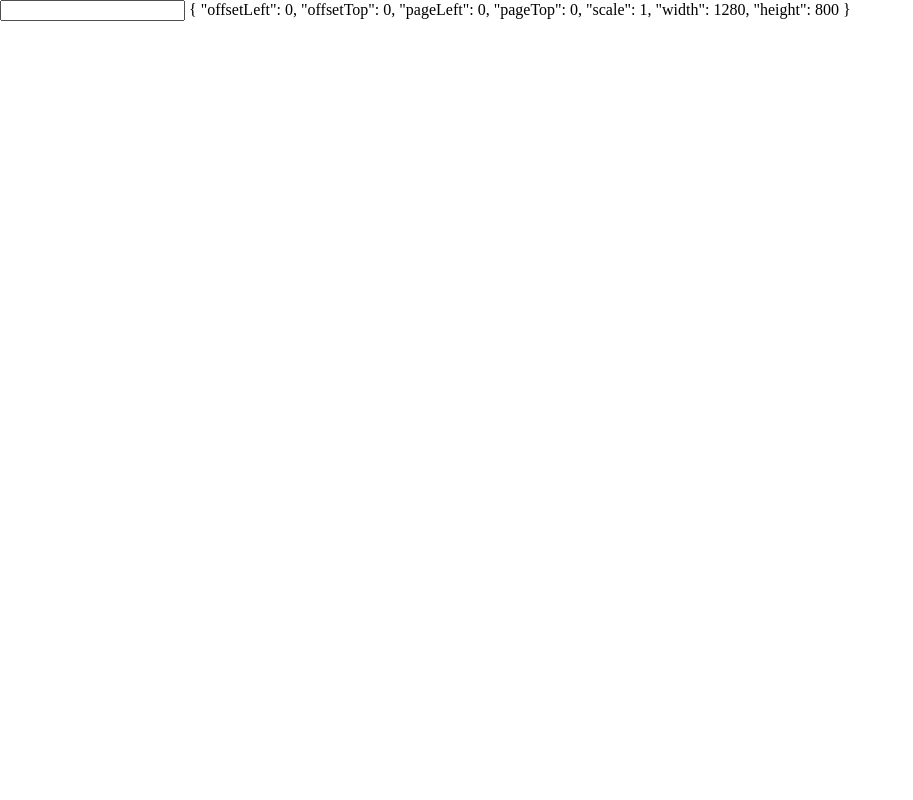
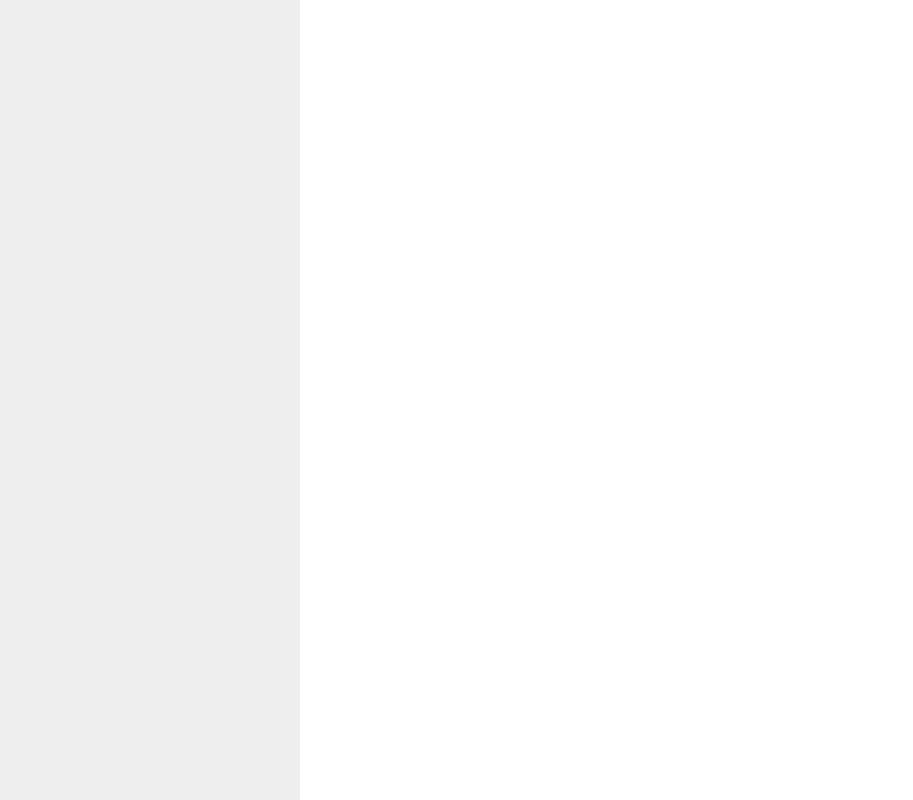
Before and after one commit to knowlearning/mindstorms, a Vue app: page / in a window 1280 px wide. Shown: the whole page, without its empty margins (0-913 px from the left). Built offline with nearby package versions, Linux system fonts and the light colour scheme.

Commit message:
Add nice sidebar structure for app

```diff
--- a/src/App.vue
+++ b/src/App.vue
@@ -1,5 +1,6 @@
 <script setup>
   import { ref, reactive } from 'vue'
+  import Main from './main.vue'
 
   const width = ref(window.visualViewport.width)
   const height = ref(window.visualViewport.height)
@@ -53,9 +54,9 @@
       transition: width 0.05s ease-out, height 0.05s ease-out;
     `"
   >
-    <input type="text" />
-    {{ vv }}
-    <div id="app-footer"></div>
+    <Suspense>
+      <Main />
+    </Suspense>
   </div>
 </template>
 
--- /dev/null
+++ b/src/main.vue
@@ -0,0 +1,45 @@
+<script setup>
+  import { ref } from 'vue'
+
+  const sidebarWidth = ref(300)
+</script>
+
+<template>
+  <div id="main">
+    <div
+      id="sidebar"
+      :style="`
+        width: ${sidebarWidth}px;
+      `"
+    >
+      <div id="sidebar-header">
+      </div>
+      <div id="sidebar-content">
+      </div>
+    </div>
+    <div id="content">
+    </div>
+  </div>
+</template>
+
+<style scoped>
+  #main {
+    width: 100%;
+    height: 100%;
+    overflow: hidden;
+    display: flex;
+    align-items: stretch;
+  }
+
+  #sidebar {
+    background: #EEEEEE;
+    overflow: hidden;
+    display: flex;
+    flex-direction: column;
+  }
+
+  #content,
+  #sidebar-content {
+    flex-grow: 1;
+  }
+</style>
```
